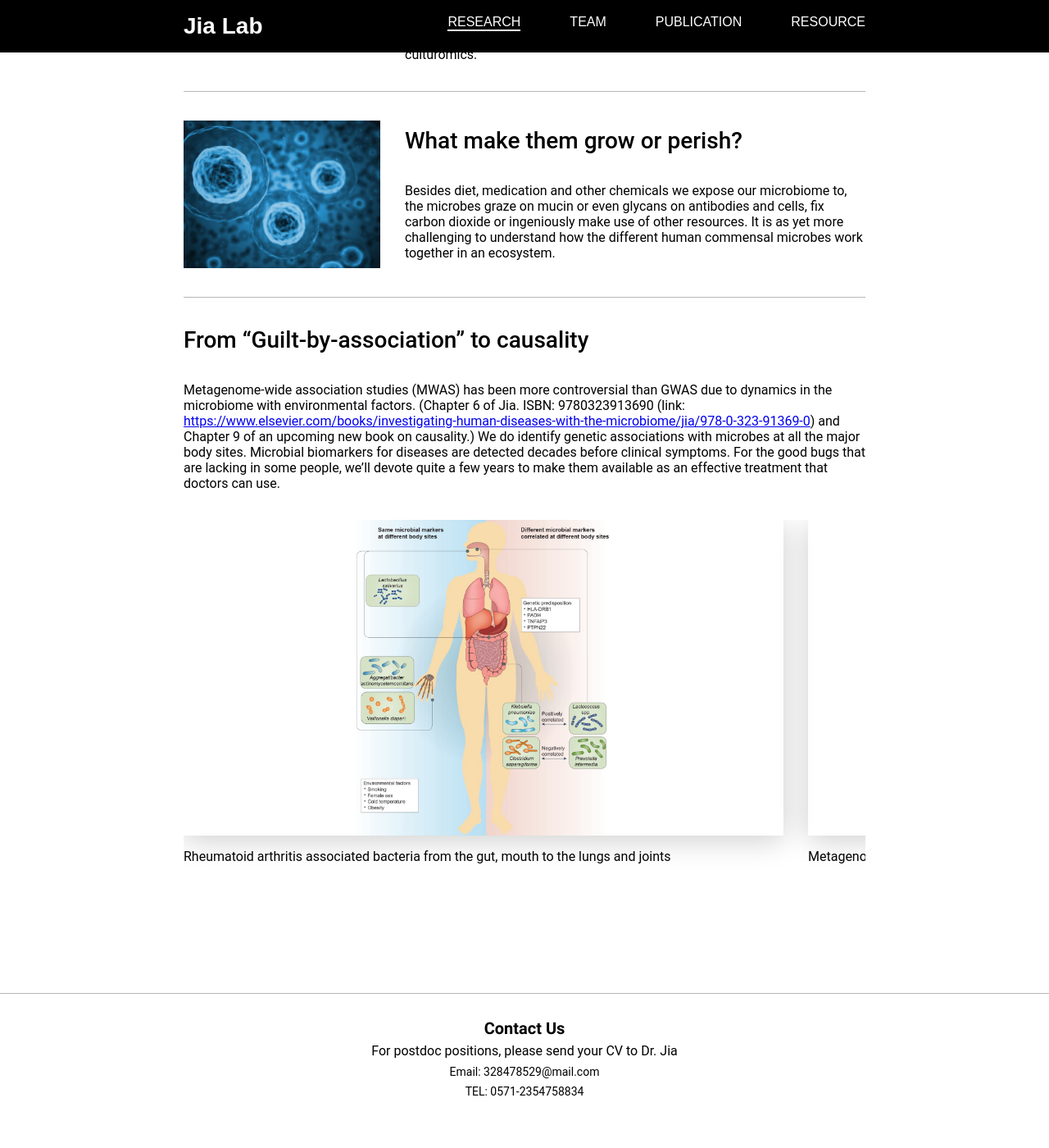
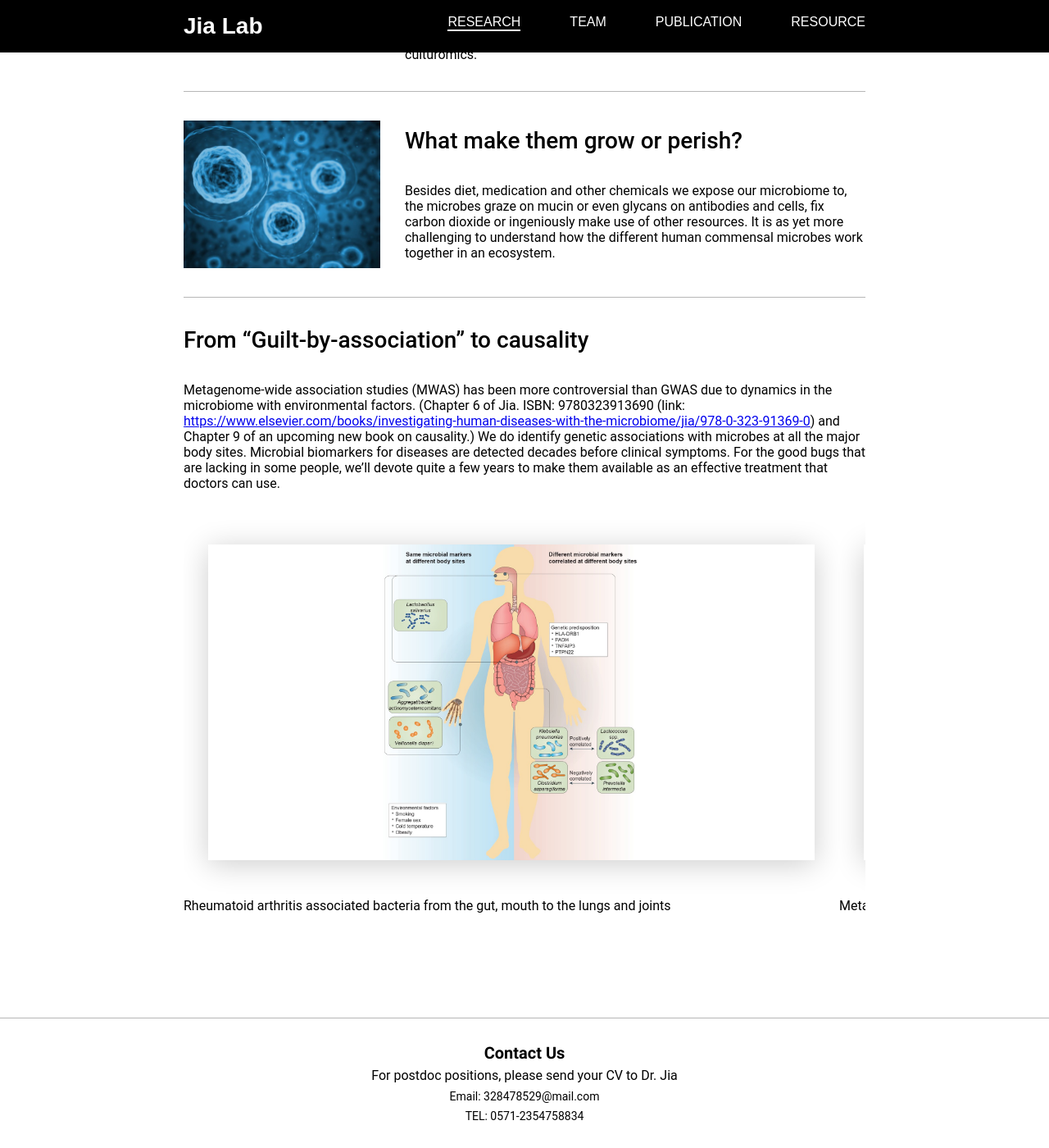
Before and after one commit to aghnu/JiaLab_website, a Jekyll site: the page built from index.html, in a window 1280 px wide and 1400 px high, scrolled down 755 px. Shown: the whole window at 82% size. Built offline with Jekyll 4.4.1, drawn with Linux system fonts in a browser that asks for light colours; some web fonts are replaced; before the commit the page ends 2125 px from its top, so only the background shows below that.

Commit message:
Update gallery styling to include padding

```diff
--- a/_sass/_pages.scss
+++ b/_sass/_pages.scss
@@ -354,11 +354,10 @@ $gallery_figure_title-size: 16px;
 
 // research page slideshow
 .page-research-block-gallery {
-    height: calc(#{$gallery_figure_height} + #{$gallery_figure_title_height} + (#{$gallery_section_padding} * 2));
+    height: calc(#{$gallery_figure_height} + #{$gallery_figure_title_height} + (#{$gallery_section_padding} * 3));
     display: flex;
     flex-direction: row;
     overflow: auto;
-    gap: $gallery_section_padding;
 
     .section {
         .figure_container {
@@ -366,11 +365,11 @@ $gallery_figure_title-size: 16px;
             flex-direction: column;
             justify-content: center;
             .figure {
-                width: calc($min-content-width - 68px);
+                width: calc($min-content-width - #{$gallery_section_padding} * 2);
                 height: $gallery_figure_height;
                 box-shadow: 0 5px 34px rgba($color: #000000, $alpha: 0.2);
                 object-fit: contain;
-                margin: auto;
+                margin: $gallery_section_padding;
             }
 
             .title {
```
